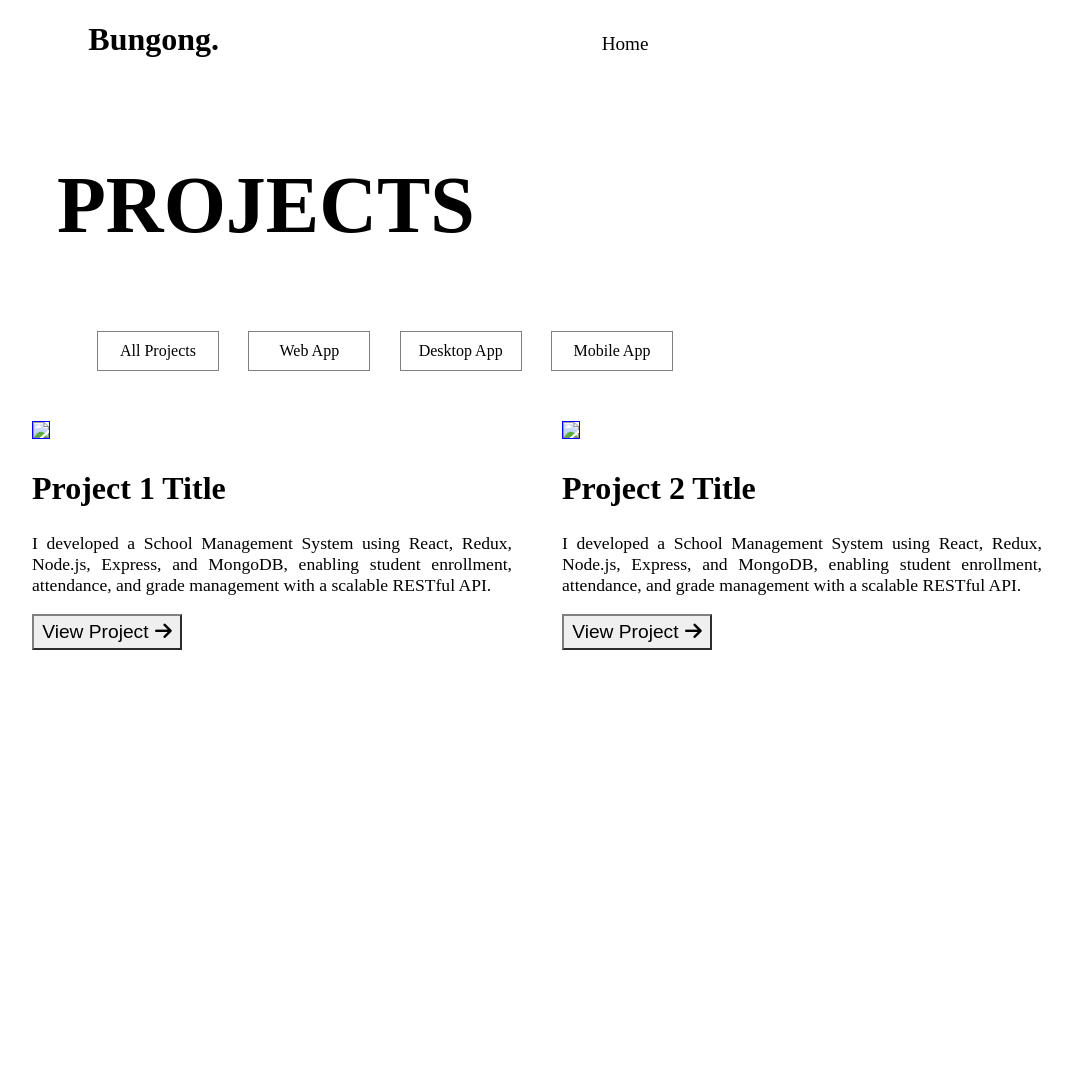
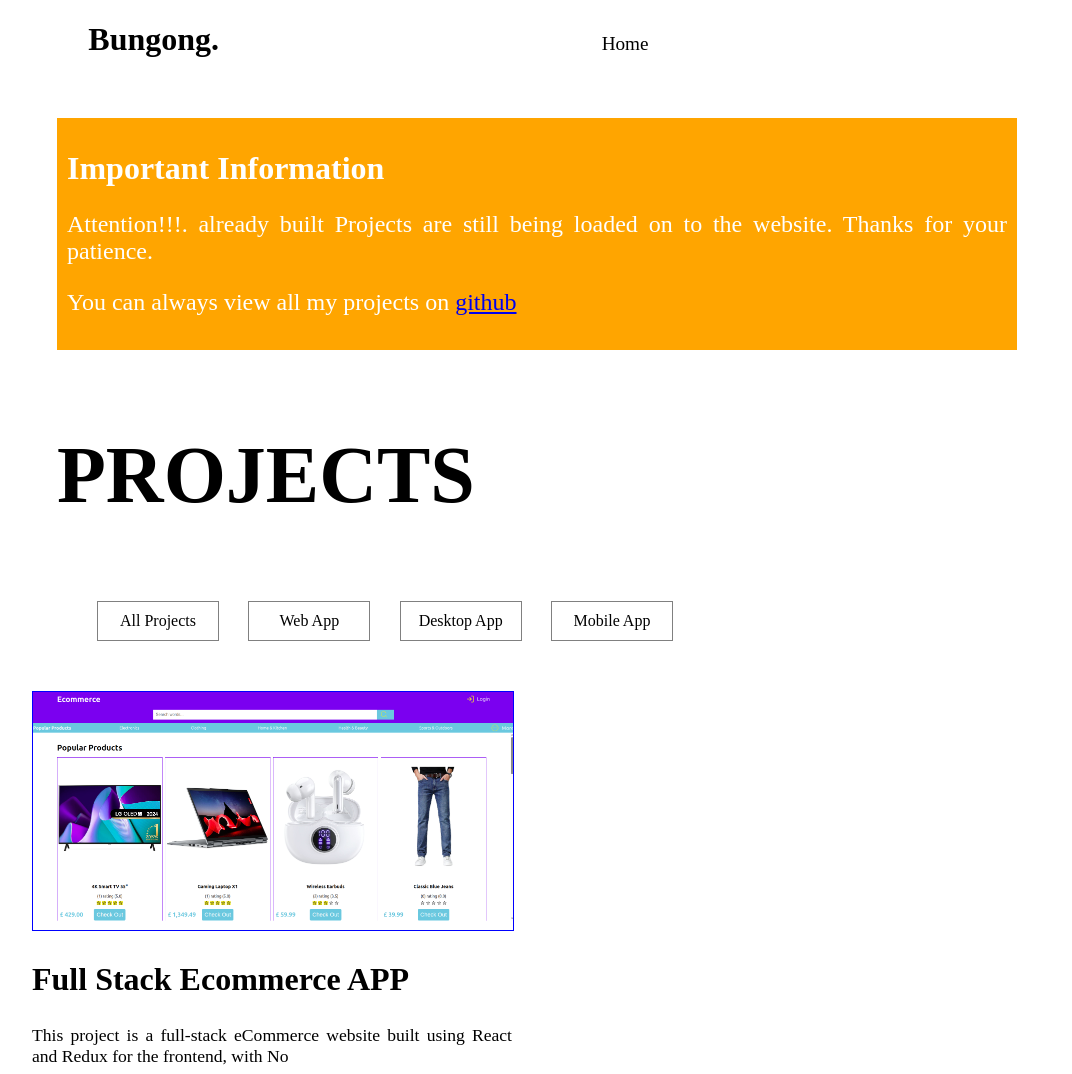
Before and after one commit to bungongtoto/portfolio, a plain HTML site: page project.html in a window 1280 px wide. Shown: the top 1074 px of the page, without its empty margins (103-1175 px from the left). Drawn offline with Linux system fonts and the light colour scheme.

Commit message:
full stack ecommerce web app

```diff
--- a/project.html
+++ b/project.html
@@ -29,6 +29,11 @@
         </div>
     </header>
     <main>
+        <div id="information">
+            <h1> Important Information</h1>
+            <p>Attention!!!. already built Projects are still being loaded on to the website. Thanks for your patience.</p>
+            <p>You can always view all my projects on <a href="https://github.com/bungongtoto" target="_blank">github</a></p>
+        </div>
         <p class="banner-text">PROJECTS</p>
         <section id="categories">
             <ul>
--- a/recourses/css/style.css
+++ b/recourses/css/style.css
@@ -1,5 +1,11 @@
 html {
     scroll-behavior: smooth;
+}
+
+#information {
+    background-color: orange;
+    padding: 10px;
+    color: white;
 }
 
 body {
@@ -32,7 +38,8 @@ header {
     align-items: baseline;
 }
 
-#menu, #close {
+#menu,
+#close {
     display: none;
 }
 
@@ -96,7 +103,8 @@ nav ul li a:hover::after {
     width: 100%;
 }
 
-.banner-left, .banner-right {
+.banner-left,
+.banner-right {
     width: 20%;
     height: 100%;
 }
@@ -116,9 +124,9 @@ nav ul li a:hover::after {
     background-color: blue;
 }
 
-.banner-text{
+.banner-text {
     font-size: 5rem;
-    font-weight: bolder ;
+    font-weight: bolder;
 }
 
 .portfolio-photo {
@@ -170,7 +178,7 @@ section {
     margin: 20px;
 }
 
-.icon{
+.icon {
     font-size: 2.5rem;
     cursor: pointer;
     transition: color 0.5s ease-in-out;
@@ -273,7 +281,8 @@ footer {
 
 /* project view styles */
 
-.feature-container, #overview {
+.feature-container,
+#overview {
     width: 100%;
     display: flex;
     flex-direction: column;
@@ -281,21 +290,22 @@ footer {
     justify-content: center;
 }
 
-#overview img, .feature-container img{
+#overview img,
+.feature-container img {
     width: 80%;
     height: auto;
 }
 
 /* media query styles */
 
-@media only screen and (max-width:1540px ) {
+@media only screen and (max-width:1540px) {
     #about-me-photo {
-       height: 500px;
-       width: auto;
+        height: 500px;
+        width: auto;
     }
 }
 
-@media only screen and (max-width:1245px ) {
+@media only screen and (max-width:1245px) {
 
     nav {
         width: 50%;
@@ -311,7 +321,7 @@ footer {
     }
 
     p {
-        font-size:1.2rem ;
+        font-size: 1.2rem;
     }
 
     .skill {
@@ -337,7 +347,7 @@ footer {
     }
 
     #categories ul {
-        width: 80% ;
+        width: 80%;
     }
 }
 
@@ -357,7 +367,7 @@ footer {
     }
 
     p {
-        font-size:1rem ;
+        font-size: 1rem;
     }
 
     .skill {
@@ -386,7 +396,7 @@ footer {
     }
 
     #categories ul {
-        width: 100% ;
+        width: 100%;
     }
 
     #overview {
@@ -496,9 +506,10 @@ footer {
         text-align: center;
     }
 
-    #menu{
+    #menu {
         display: inline-block;
     }
+
     main {
         width: 90%;
     }
@@ -559,12 +570,13 @@ footer {
         margin-top: 10px;
     }
 
-    #overview img, .feature-container img{
+    #overview img,
+    .feature-container img {
         width: 100%;
     }
 }
 
-@media only screen and (max-width: 515px ) {
+@media only screen and (max-width: 515px) {
 
     main {
         width: 85%;
@@ -573,6 +585,7 @@ footer {
     .header-bottom {
         height: 70vh;
     }
+
     .banner-text {
         font-size: 1.5rem;
     }
@@ -582,7 +595,7 @@ footer {
         width: auto;
     }
 
-    #connect-button{
+    #connect-button {
         bottom: 60px;
     }
 
@@ -616,7 +629,7 @@ footer {
 }
 
 @media only screen and (max-width: 465px) {
-   .project-container p {
+    .project-container p {
         font-size: 1rem;
     }
 
@@ -639,9 +652,11 @@ footer {
     h2 {
         font-size: 1.4rem;
     }
+
     .header-bottom {
         height: 60vh;
     }
+
     .banner-text {
         font-size: 1.1rem;
         text-align: center;
@@ -652,7 +667,7 @@ footer {
         width: auto;
     }
 
-    #connect-button{
+    #connect-button {
         bottom: 50px;
         font-size: 1rem;
         width: 80px;
--- a/recourses/script/data.js
+++ b/recourses/script/data.js
@@ -1,50 +1,58 @@
 export const projects = [
   {
     id: 1,
-    title: "Project 1 Title",
+    title: "Full Stack Ecommerce APP",
     description:
-      "I developed a School Management System using React, Redux, Node.js, Express, and MongoDB, enabling student enrollment, attendance, and grade management with a scalable RESTful API.",
-    image: "./recourses/images/projects/test.png",
+      "This project is a full-stack eCommerce website built using React and Redux for the frontend, with Node.js, Express, and PostgreSQL on the backend, following a three-tier architecture. It allows users to browse products by category, add items to a shopping cart, and complete purchases using Stripe for secure payment processing. Users can also manage their account details, view order history, and rate previously purchased products. A planned follow-up to the project includes developing an admin dashboard that will enable administrators to manage product inventory, monitor product performance, and process customer orders efficiently.",
+    image: "./recourses/images/projects/ecommerce-app/main-image.png",
     features: [
       {
-        featureName: "feature 1",
+        featureName: "Authentication",
         description:
-          "The Dashboard serves as the central hub of the school management system, providing real-time insights and role-based access for administrators, teachers, students, and parents. It offers a user-friendly interface with key features such as student attendance tracking, grade overviews, upcoming assignments, and announcements. Teachers can manage class schedules, monitor student performance, and communicate with parents, while administrators have access to user management, reports, and school-wide notifications. Interactive charts and real-time analytics help visualize student performance and overall school operations. Built using React and Redux, the dashboard ensures a seamless, efficient, and responsive user experience.",
-        image: "./recourses/images/projects/dashboard.jpg",
+          "This project includes a robust authentication system that supports both traditional email and password login as well as third-party authentication through Gmail. The authentication flow is implemented using Passport.js, with session management to maintain user login state across the application. Bcrypt is used to securely hash and store user passwords, enhancing overall security. This setup ensures flexibility and convenience for users by allowing them to choose between creating a local account or signing in with their Google credentials. The authentication system is designed to integrate seamlessly into the full-stack application, supporting protected routes and personalized user features.",
+        image: "./recourses/images/projects/ecommerce-app/authentication.png",
       },
       {
-        featureName: "feature 1",
+        featureName: "Account Settings",
         description:
-          "The Dashboard serves as the central hub of the school management system, providing real-time insights and role-based access for administrators, teachers, students, and parents. It offers a user-friendly interface with key features such as student attendance tracking, grade overviews, upcoming assignments, and announcements. Teachers can manage class schedules, monitor student performance, and communicate with parents, while administrators have access to user management, reports, and school-wide notifications. Interactive charts and real-time analytics help visualize student performance and overall school operations. Built using React and Redux, the dashboard ensures a seamless, efficient, and responsive user experience.",
-        image: "./recourses/images/projects/dashboard.jpg",
-      },
-    ],
-  },
-
-  {
-    id: 2,
-    title: "Project 2 Title",
-    description:
-      "I developed a School Management System using React, Redux, Node.js, Express, and MongoDB, enabling student enrollment, attendance, and grade management with a scalable RESTful API.",
-    image: "./recourses/images/projects/test.png",
-    features: [
-      {
-        featureName: "feature 1 p2",
-        description:
-          "The Dashboard serves as the central hub of the school management system, providing real-time insights and role-based access for administrators, teachers, students, and parents. It offers a user-friendly interface with key features such as student attendance tracking, grade overviews, upcoming assignments, and announcements. Teachers can manage class schedules, monitor student performance, and communicate with parents, while administrators have access to user management, reports, and school-wide notifications. Interactive charts and real-time analytics help visualize student performance and overall school operations. Built using React and Redux, the dashboard ensures a seamless, efficient, and responsive user experience.",
-        image: "./recourses/images/projects/dashboard.jpg",
+          "The system allows users to update their personal information, including name and address, ensuring that delivery details remain accurate and up to date. This capability helps maintain consistent data for order fulfillment and enhances user satisfaction by providing a seamless and personalized experience.",
+        image: "./recourses/images/projects/ecommerce-app/account-settings.png",
       },
       {
-        featureName: "feature 2 p2",
+        featureName: "Category filter",
         description:
-          "The Dashboard serves as the central hub of the school management system, providing real-time insights and role-based access for administrators, teachers, students, and parents. It offers a user-friendly interface with key features such as student attendance tracking, grade overviews, upcoming assignments, and announcements. Teachers can manage class schedules, monitor student performance, and communicate with parents, while administrators have access to user management, reports, and school-wide notifications. Interactive charts and real-time analytics help visualize student performance and overall school operations. Built using React and Redux, the dashboard ensures a seamless, efficient, and responsive user experience.",
-        image: "./recourses/images/projects/dashboard.jpg",
+          "The system features a dynamic filtering functionality that enables users to search for and browse products by specific categories. This allows shoppers to quickly narrow down their options based on their interests or needs, improving navigation efficiency within the product catalog. By categorizing products and providing easy-to-use filters, the platform enhances the overall user experience, helping customers find the right products faster and making the shopping process more intuitive and enjoyable.",
+        image: "./recourses/images/projects/ecommerce-app/categories.png",
       },
       {
-        featureName: "feature 3 p2",
+        featureName: "View Product Details",
         description:
-          "The Dashboard serves as the central hub of the school management system, providing real-time insights and role-based access for administrators, teachers, students, and parents. It offers a user-friendly interface with key features such as student attendance tracking, grade overviews, upcoming assignments, and announcements. Teachers can manage class schedules, monitor student performance, and communicate with parents, while administrators have access to user management, reports, and school-wide notifications. Interactive charts and real-time analytics help visualize student performance and overall school operations. Built using React and Redux, the dashboard ensures a seamless, efficient, and responsive user experience.",
-        image: "./recourses/images/projects/dashboard.jpg",
+          "This project features a comprehensive product detail page that allows users to explore multiple images of a product for a better understanding of its features and appearance. Users can also view a summary of customer reviews to help inform their purchase decisions. Additionally, the page enables customers to select the quantity they wish to buy and easily add the product to their shopping cart, streamlining the purchasing process and enhancing overall user engagement and satisfaction.",
+        image: "./recourses/images/projects/ecommerce-app/product-detail.png",
+      },
+      {
+        featureName: "User Cart",
+        description:
+          "The user cart in this project is designed to provide flexibility and efficiency. Users can easily update the quantity of items or remove products entirely from their cart. Importantly, these actions are optimized to reduce the number of fetch requests sent to the backend and limit the amount of data that needs to be rendered on the frontend. By minimizing server calls and rendering only necessary updates, the system conserves resources, improves performance, and ensures a smoother, more responsive shopping experience even when managing multiple cart items.",
+        image: "./recourses/images/projects/ecommerce-app/cart.png",
+      },
+      {
+        featureName: "Checkout and Payment",
+        description:
+          "The website enables users to securely check out their cart and complete purchases using the Stripe payment API. This integration provides a smooth and trusted payment process, ensuring transactions are safe and convenient, which boosts user confidence and improves the overall shopping experience.",
+        image: "./recourses/images/projects/ecommerce-app/payment.png",
+      },
+      {
+        featureName: "Order Details",
+        description:
+          "The project includes an order history feature that lets users review all their past purchases, including the prices paid at the time of each order. Additionally, users can leave reviews for products they’ve bought, fostering engagement and helping future customers make informed decisions. This feature adds transparency and encourages ongoing interaction with the platform, enhancing the overall user experience.",
+        image: "./recourses/images/projects/ecommerce-app/order-details.png",
+      },
+      {
+        featureName: "Product Review",
+        description:
+          "The website features a product review system where users can read existing reviews to help make informed purchase decisions and also submit their own feedback. This interactive feature promotes transparency and builds trust within the community, enhancing user engagement and confidence in the products offered.d",
+        image: "./recourses/images/projects/ecommerce-app/product-review.png",
       },
     ],
   },
--- a/recourses/script/project.js
+++ b/recourses/script/project.js
@@ -27,7 +27,7 @@ projects.forEach((project) => {
 
   //project tile paragraph
   paragraph.classList.add("project-description");
-  paragraph.textContent = project.description;
+  paragraph.textContent = project.description.slice(0, 100);
 
   //button
   button.textContent = "View Project";
```
Also changed, not shown: recourses/images/projects/ecommerce-app/account-settings.png (added), recourses/images/projects/ecommerce-app/authentication.png (added), recourses/images/projects/ecommerce-app/cart.png (added), recourses/images/projects/ecommerce-app/categories.png (added), recourses/images/projects/ecommerce-app/main-image.png (added), recourses/images/projects/ecommerce-app/order-details.png (added), recourses/images/projects/ecommerce-app/payment.png (added), recourses/images/projects/ecommerce-app/product-detail.png (added), recourses/images/projects/ecommerce-app/product-review.png (added).
